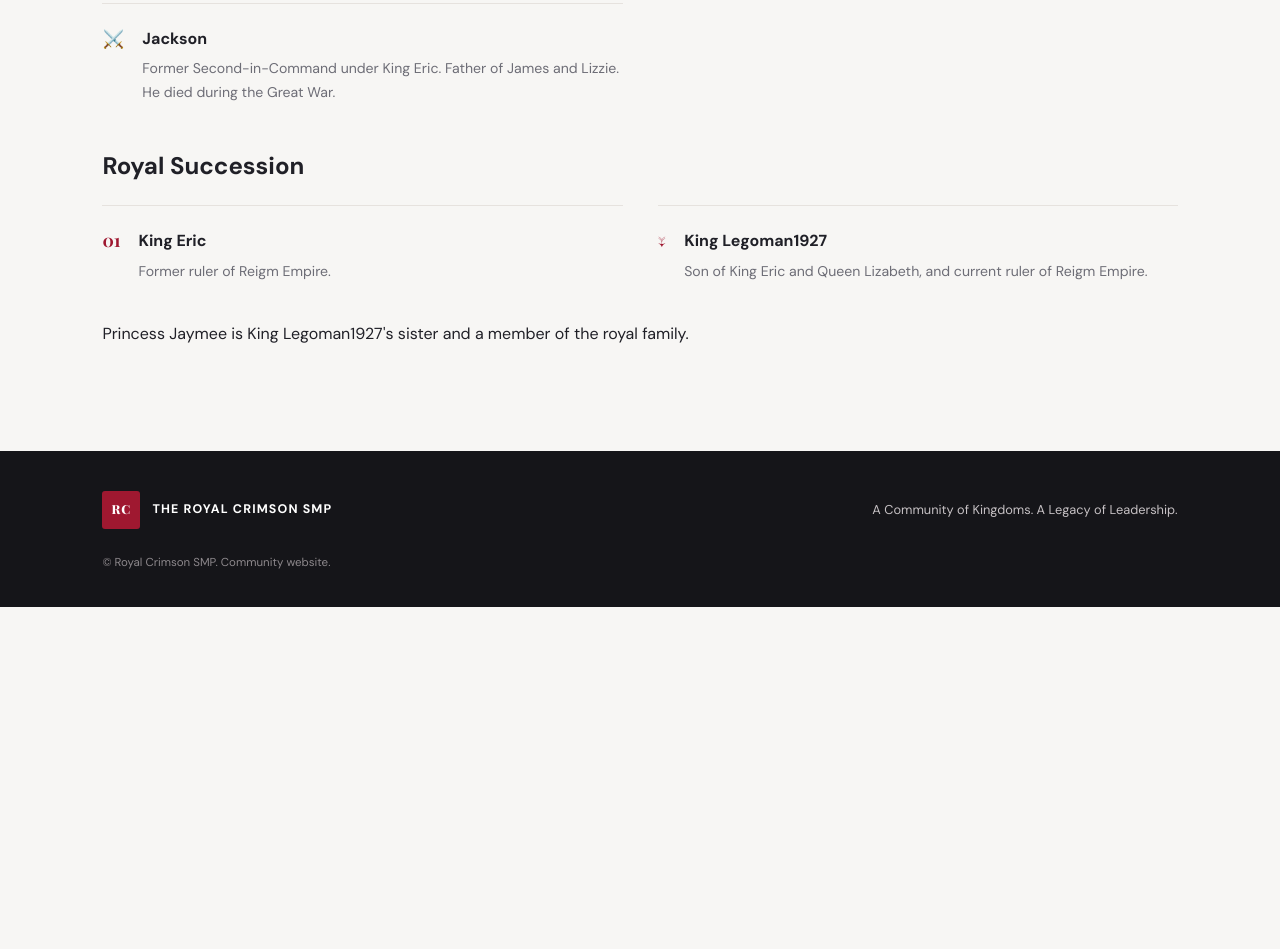
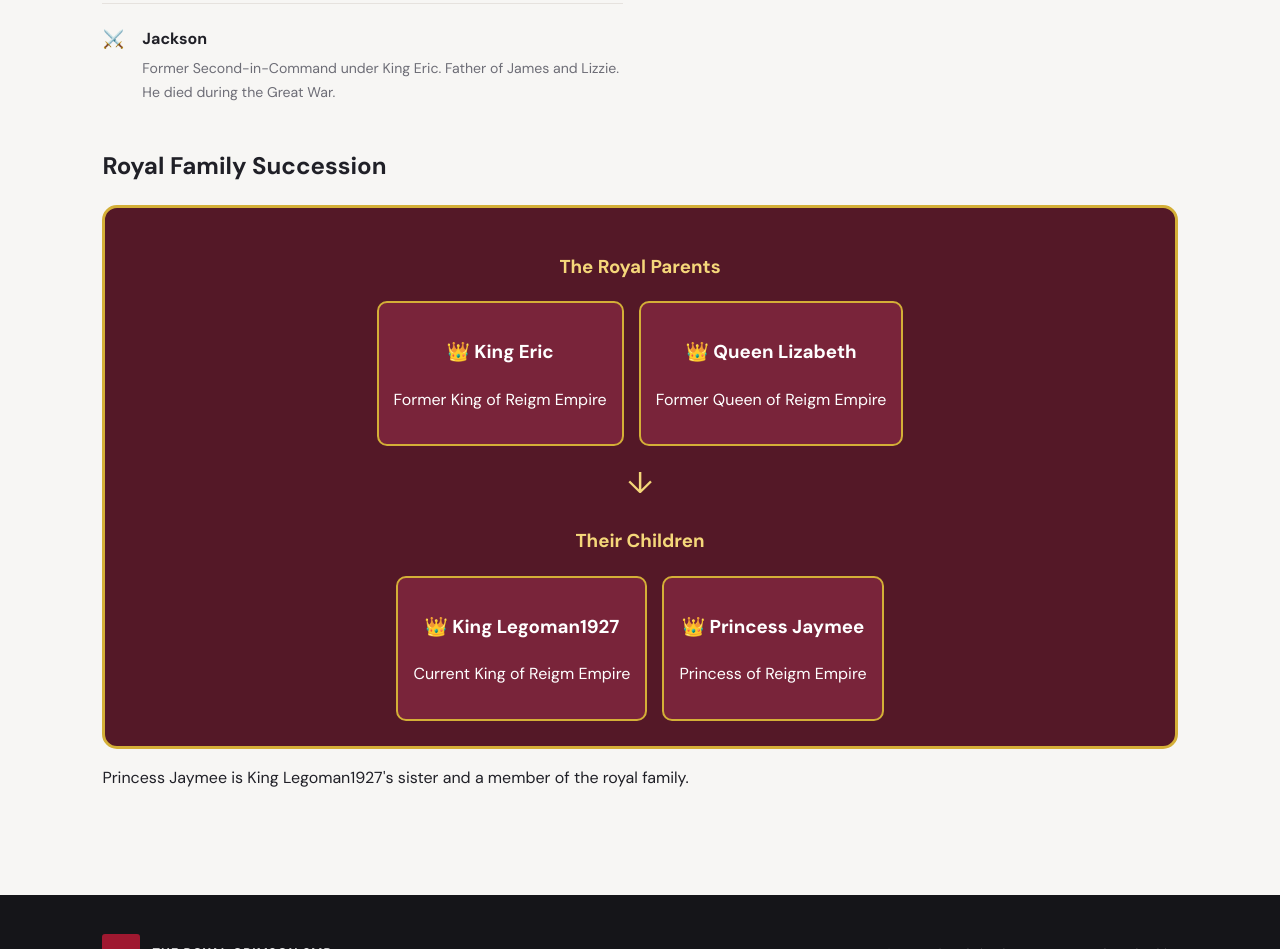
Before and after one commit to Jay555522/royal-crimson-smp, a plain HTML site: page reigm-history.html in a window 1280 px wide. Shown: the part 2498-3447 px from the top of the page. Before the commit the page ends 3105 px from the top, so only its background shows below. Drawn offline with nearby package versions, Linux system fonts and the light colour scheme.

Commit message:
Revise royal succession section with family details
Updated the royal succession section to include details about the royal family, including King Eric, Queen Lizabeth, King Legoman1927, and Princess Jaymee.

```diff
--- a/reigm-history.html
+++ b/reigm-history.html
@@ -226,26 +226,45 @@
   </article>
 </div>
 
-<h2 class="section-title">Royal Succession</h2>
+<h2 class="section-title">Royal Family Succession</h2>
 
-<div class="rules-grid">
-  <article class="rule">
-    <span>01</span>
-    <div>
-      <h3>King Eric</h3>
-      <p>Former ruler of Reigm Empire.</p>
+<div style="background:#541827; border:3px solid #D4AF37; border-radius:15px; padding:25px; text-align:center; color:white;">
+
+  <h3 style="color:#F5D77A;">The Royal Parents</h3>
+
+  <div style="display:flex; justify-content:center; gap:15px; flex-wrap:wrap;">
+
+    <div style="background:#79243A; border:2px solid #D4AF37; border-radius:10px; padding:15px;">
+      <h3>👑 King Eric</h3>
+      <p>Former King of Reigm Empire</p>
     </div>
-  </article>
 
-  <article class="rule">
-    <span>↓</span>
-    <div>
-      <h3>King Legoman1927</h3>
-      <p>Son of King Eric and Queen Lizabeth, and current ruler of Reigm Empire.</p>
+    <div style="background:#79243A; border:2px solid #D4AF37; border-radius:10px; padding:15px;">
+      <h3>👑 Queen Lizabeth</h3>
+      <p>Former Queen of Reigm Empire</p>
     </div>
-  </article>
+
+  </div>
+
+  <div style="font-size:30px; color:#F5D77A; margin:12px;">↓</div>
+
+  <h3 style="color:#F5D77A;">Their Children</h3>
+
+  <div style="display:flex; justify-content:center; gap:15px; flex-wrap:wrap;">
+
+    <div style="background:#79243A; border:2px solid #D4AF37; border-radius:10px; padding:15px;">
+      <h3>👑 King Legoman1927</h3>
+      <p>Current King of Reigm Empire</p>
+    </div>
+
+    <div style="background:#79243A; border:2px solid #D4AF37; border-radius:10px; padding:15px;">
+      <h3>👑 Princess Jaymee</h3>
+      <p>Princess of Reigm Empire</p>
+    </div>
+
+  </div>
+
 </div>
-
 <p>Princess Jaymee is King Legoman1927's sister and a member of the royal family.</p>
 
 </section>
```
